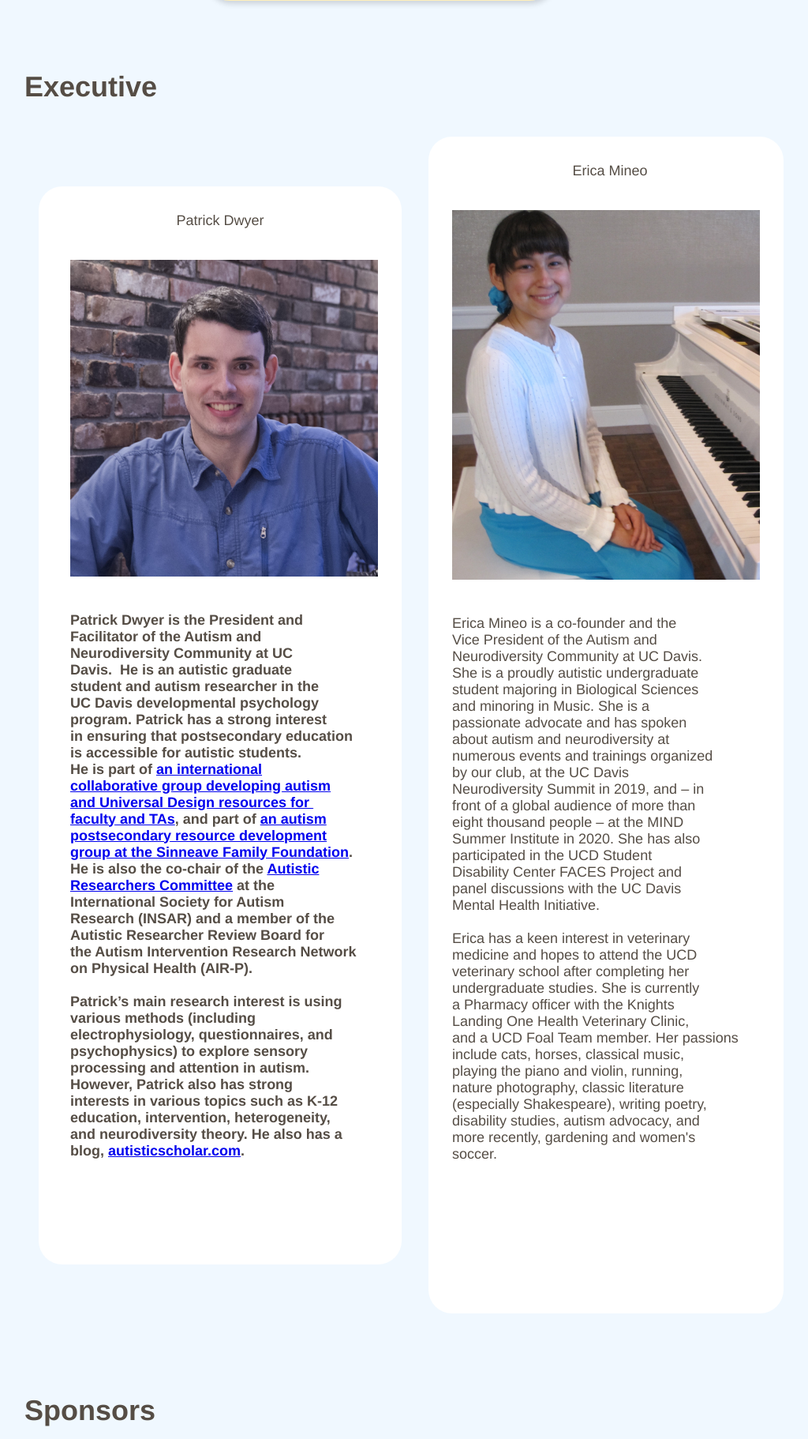
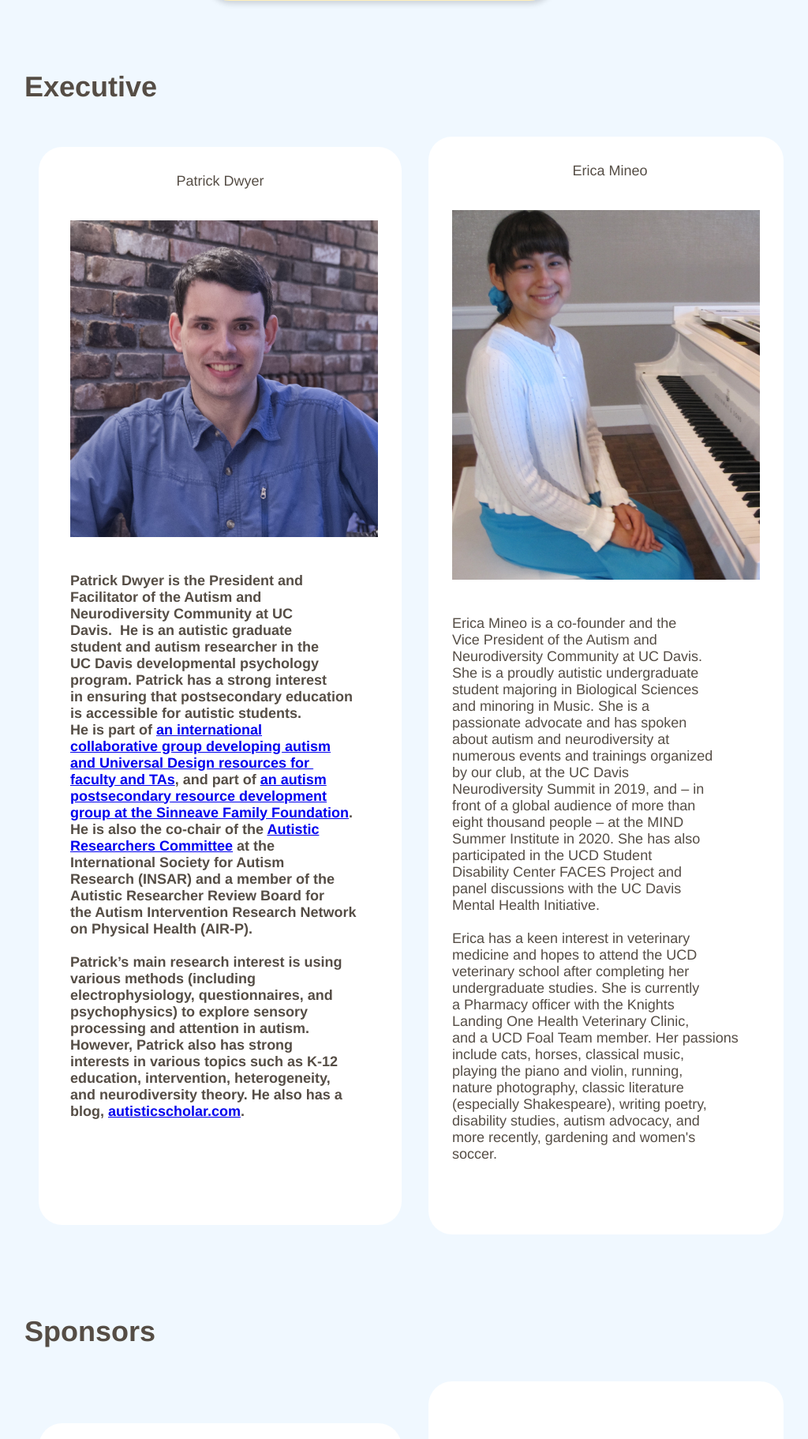
Before and after one commit to Autism-Neurodiversity-Community-UCD/ancwebsite, a Flask app: page /aboutus in a window 1280 px wide. Shown: the part 800-2622 px from the top of the page at 79% size, without its empty margins (149-1173 px from the left). Run offline with Flask 2, Linux system fonts and the light colour scheme.

Commit message:
Update ANCaboutus.css

```diff
--- a/static/css/ANCaboutus.css
+++ b/static/css/ANCaboutus.css
@@ -167,7 +167,7 @@ p {
     font-size: 18px;
     background: #FFFFFF;
     width: 400px;
-    height: 1450px;
+    height: 1350px;
     padding-top:15px;
     padding-bottom:25px;
     padding-right:20px;
```
